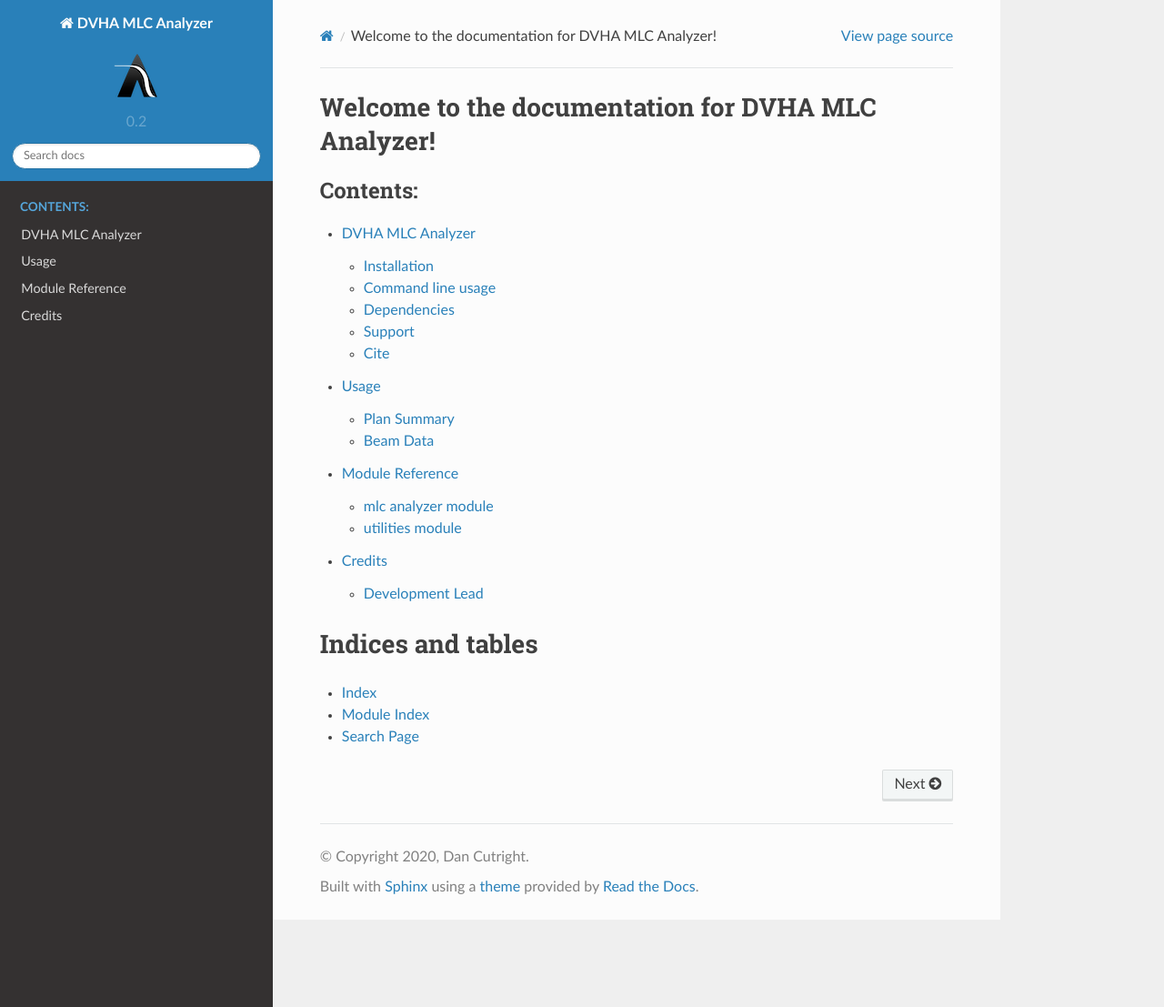
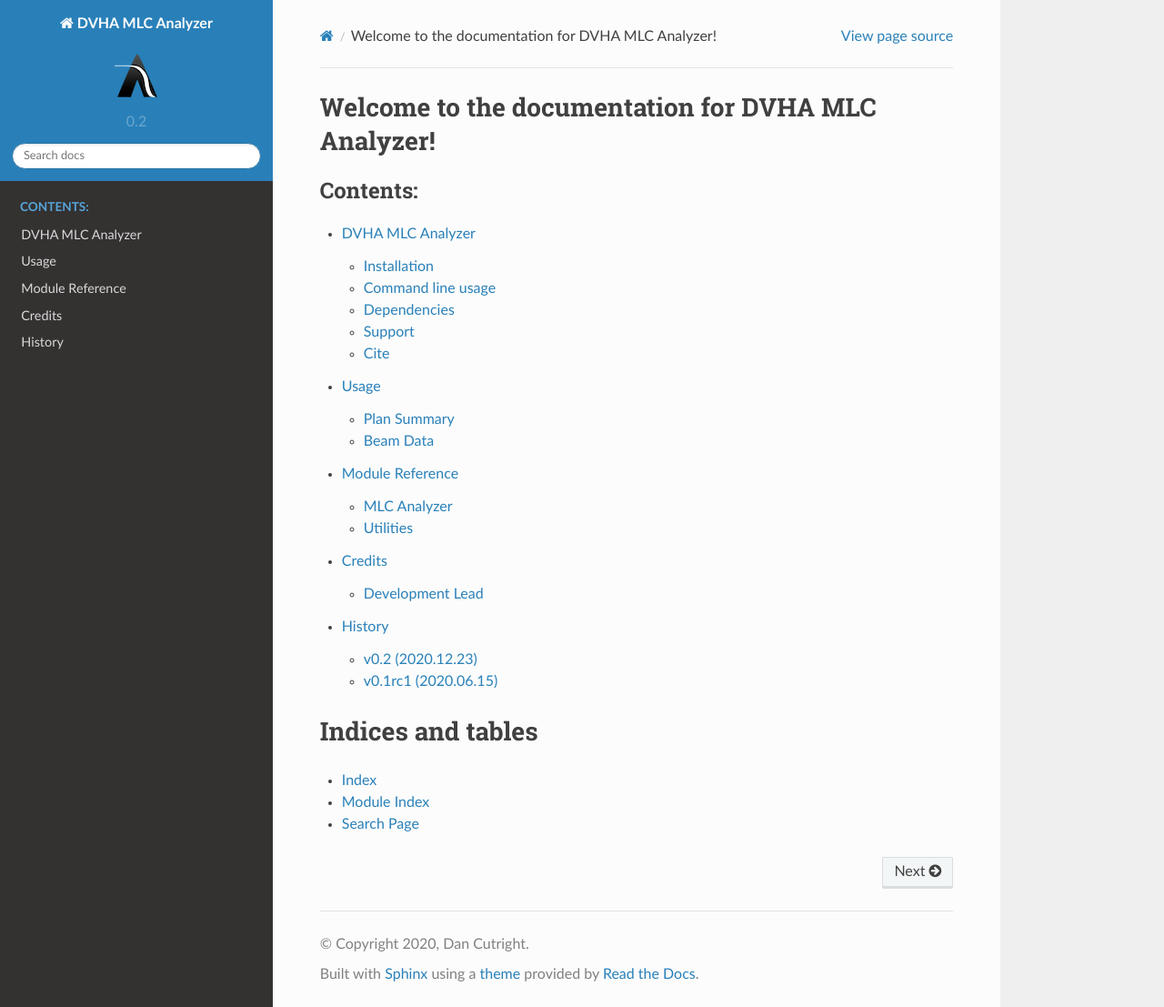
Before and after one commit to cutright/DVHA-MLCA, a Sphinx documentation site: the page built from docs/source/index.rst, in a window 1280 px wide and 1107 px high. Shown: the whole window at 91% size. Built offline with Sphinx 7.4.7 and the Read the Docs theme 2.0.0, drawn with Linux system fonts in a browser that asks for light colours.

```diff
--- /dev/null
+++ b/docs/source/history.rst
@@ -0,0 +1 @@
+.. include:: ../../CHANGELOG.rst
--- a/docs/source/index.rst
+++ b/docs/source/index.rst
@@ -14,6 +14,7 @@ Welcome to the documentation for DVHA MLC Analyzer!
    usage
    Module Reference <modules>
    authors
+   history
 
 Indices and tables
 ==================
--- a/docs/source/mlca.rst
+++ b/docs/source/mlca.rst
@@ -1,13 +1,13 @@
-mlc analyzer module
----------------------------------
+MLC Analyzer
+------------
 
 .. automodule:: mlca.mlc_analyzer
     :members:
     :undoc-members:
     :show-inheritance:
 
-utilities module
----------------------------------
+Utilities
+----------
 
 .. automodule:: mlca.utilities
     :members:
```
Also changed, not shown: CHANGELOG.md (deleted, +0 -9 lines), CHANGELOG.rst (added, +12 -0 lines), 1 other file.
